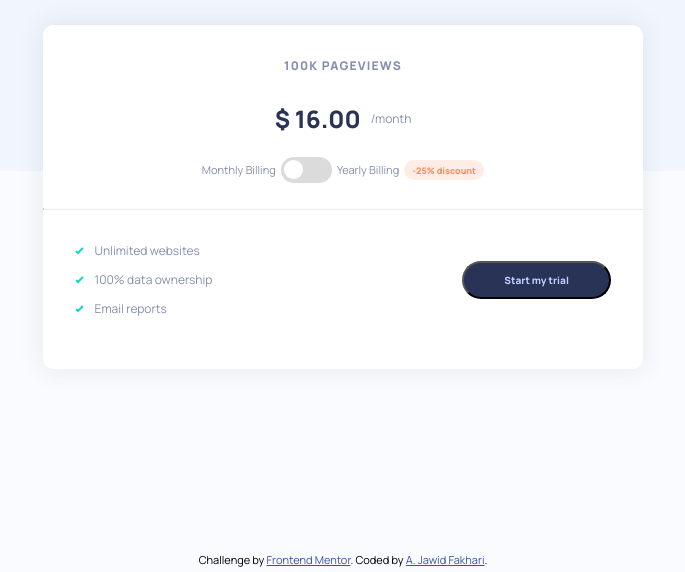
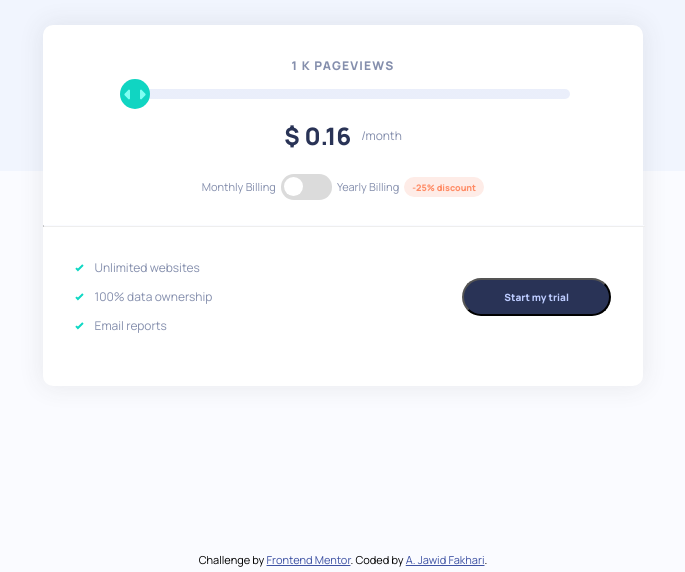
Before and after one commit to jawid-fakhari/interactive-pricing-component-main---Copia, a plain HTML site: page index.html in a window 1280 px wide. Shown: the part 228-800 px from the top of the page, without its empty margins (297-982 px from the left). Drawn offline with Linux system fonts and the light colour scheme.

Commit message:
range slider, custom value range slider added

```diff
--- a/index.html
+++ b/index.html
@@ -47,17 +47,16 @@
   <div class="container">
 
     <div class="pageviews">
-      <p class="w-600">100K Pageviews</p>
+      <p class="w-600"><span id="value"></span> K Pageviews</p>
     </div>
 
-    <div class="graph-bar">
-      <div class="scrl-btn">
-        <!-- si deve mettere un bottone scorrevole -->
-      </div>
+    <!-- range slider  -->
+    <div class="slideContainer">
+      <input type="range" min="1" max="100" value="1" id="myRange" class="slider">
     </div>
 
     <div class="price">
-      <h1>$ 16.00</h1>
+      <h1>$ <span id="price"></span></h1>
       <p>/month</p>
     </div>
 
--- a/script.js
+++ b/script.js
@@ -0,0 +1,20 @@
+
+var slider = document.getElementById("myRange");
+var output = document.getElementById("value");
+
+var pricePerMonth = document.getElementById("price");
+
+output.innerHTML = slider.value;
+pricePerMonth.innerHTML = slider.value * 0.16;
+
+slider.oninput = function() {
+    output.innerHTML = this.value;
+    pricePerMonth.innerHTML = this.value * 0.16;
+}
+
+// change the value of linear-gradient in range slidet
+slider.addEventListener("mousemove", function() {
+    var x = slider.value;
+    var color = 'linear-gradient(90deg, hsl(174, 77%, 80%)' + x + '%, hsl(224, 65%, 95%)' + x + '%)';
+    slider.style.background = color;
+});
--- a/styles.css
+++ b/styles.css
@@ -59,8 +59,43 @@ h1 {
     letter-spacing: 0.1em;
     font-size: 12px;
 }
-/* <!-- si deve mettere un bottone scorrevole --> */
-/* <!-- si deve mettere un bottone scorrevole --> */
+/* <!-- range slider start --> */
+.slideContainer {
+    width: 75%;
+    margin: 0 auto;
+}
+.slider {
+    -webkit-appearance: none;
+    background: linear-gradient(90deg, hsl(224, 65%, 95%) 60%, hsl(224, 65%, 95%) 60%);
+    border-radius: 6px;
+    width: 100%;
+    height: 10px;
+    outline: none;
+}
+/* new thumb for google chrome browser */
+.slider::-webkit-slider-thumb {
+    -webkit-appearance: none;
+    appearance: none;
+    width: 30px;
+    height: 30px;
+    background-color: hsl(174, 86%, 45%);
+    background-image: url("images/icon-slider.svg");
+    background-repeat: no-repeat;
+    background-position: center;
+    border-radius: 16px;
+}
+/* new thumb for mozilla browser */
+.slider::-moz-range-thumb {
+    width: 30px;
+    height: 30px;
+    background-color: hsl(174, 86%, 45%);
+    background-image: url("images/icon-slider.svg");
+    background-repeat: no-repeat;
+    background-position: center;
+    border-radius: 16px;
+}
+
+/* <!-- range slider end --> */
 .price {
     display: flex;
     justify-content: center;
```
